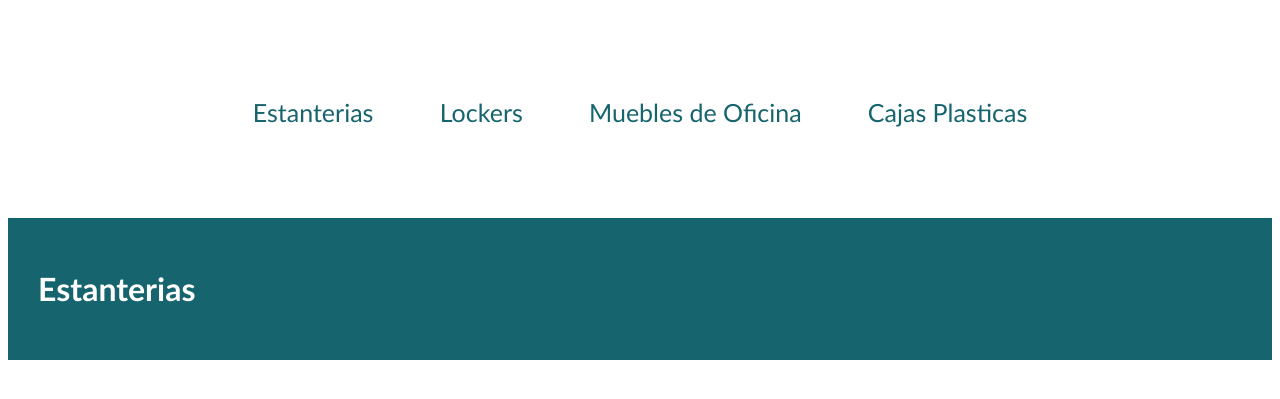
After one commit to Ricardo-GMdz/Pia_Django, a Django app: template ambiente-django/websitePIA_root/websitePIA/templates/estanteria_01.html in a window 1280 px wide. The commit adds this page. Shown: the top 399 px of the page. Run offline with Django 3.2, Linux system fonts and the light colour scheme; the template is opened without the code that fills it, so the values that code supplies are empty.

Commit message:
nueva pagina-estanteria1

```diff
--- a/ambiente-django/websitePIA_root/app/urls.py
+++ b/ambiente-django/websitePIA_root/app/urls.py
@@ -6,4 +6,5 @@ urlpatterns = [
     path('page2',views.page2,name="page2"),
     path('page3',views.page3,name="page3"),
     path('page4',views.page4,name="page4"),
+    path('estanteria_01',views.page4,name="estanteria_01"),
 ]
--- a/ambiente-django/websitePIA_root/app/views.py
+++ b/ambiente-django/websitePIA_root/app/views.py
@@ -13,3 +13,6 @@ def page3(request):
 
 def page4(request):
     return render(request,"page4.html")
+
+def estanteria_01(request):
+    return render(request,"estanteria_01.html")
--- a/ambiente-django/websitePIA_root/websitePIA/static/css/estilos.css
+++ b/ambiente-django/websitePIA_root/websitePIA/static/css/estilos.css
@@ -52,7 +52,7 @@ a{
     margin-left: 25px;
     margin-right: 25px;
   }
-.contenedor {
+.letra_menu {
     text-align: center;
     padding: 10px 20px;
     font-size: 20px;
--- /dev/null
+++ b/ambiente-django/websitePIA_root/websitePIA/templates/estanteria_01.html
@@ -0,0 +1,22 @@
+{% load static %}
+<!DOCTYPE html>
+<html lang="es">
+<head>
+    <meta charset="UTF-8">
+    <meta http-equiv="X-UA-Compatible" content="IE=edge">
+    <meta name="viewport" content="width=device-width, initial-scale=1.0">
+    <title>Estanteria</title>
+    <link rel="stylesheet" href="{% static 'css/estilos.css' %}">
+</head>
+<body>
+    <div class ="menu">
+        <div class="enlaces">
+            <a href="http://127.0.0.1:8000/">Estanterias</a>
+            <a href="page2">Lockers</a>
+            <a href="page3">Muebles de Oficina</a>
+            <a href="page4">Cajas Plasticas</a>
+        </div>
+    </div>
+    <div class = "descripcion">
+        <h1>Estanterias</h1>
+    </div>
```
Also changed, not shown: ambiente-django/websitePIA_root/websitePIA/templates/page2.html (+4 -4 lines).
